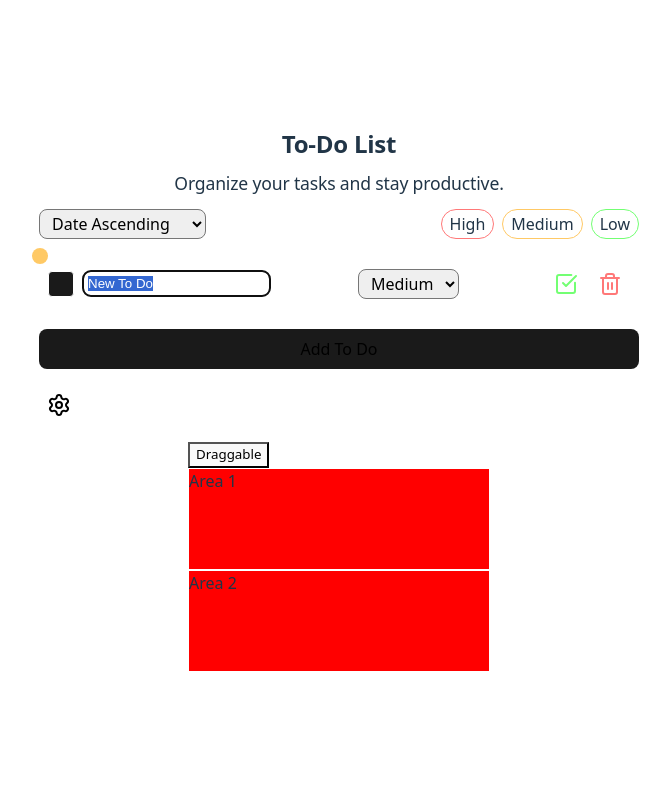
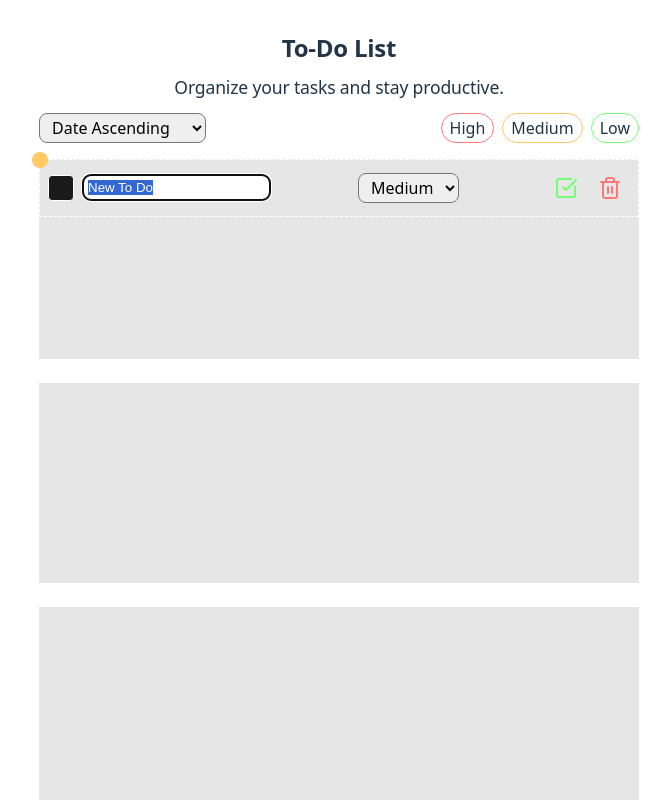
Before and after one commit to Alex761944/react-to-do-app, a React (Vite) app: page / in a window 1280 px wide. Both pictures are taken after a click on the button "Add To Do". Shown: the top 800 px of the page, without its empty margins (301-971 px from the left). Built offline with nearby package versions, Linux system fonts and the light colour scheme.

Commit message:
Broken state

```diff
--- a/src/App.jsx
+++ b/src/App.jsx
@@ -81,6 +81,7 @@ function App() {
         isInEditMode: true,
         createdAt: new Date(),
         priority: "medium",
+        column: "backlog",
       },
     ]);
   }
@@ -160,12 +161,23 @@ function App() {
   }
 
   function handleDragEnd(event) {
-    console.log(event);
     if (!event.over) {
       setDroppedOver(null);
     } else {
       setDroppedOver(event.over.id);
     }
+  }
+
+  function handleToDoDragEnd(event) {
+    if (!event.over) return;
+
+    setToDos((prevToDos) => {
+      prevToDos.map((toDo) =>
+        toDo.createdAt === event.active.id
+          ? { ...toDo, column: event.over.id }
+          : toDo
+      );
+    });
   }
 
   return (
@@ -211,6 +223,9 @@ function App() {
         </ToDoListHeader>
 
         <ToDoList>
+          <DndContext>
+            <Droppable id="backlog">
+              <div className="Column">
                 {toDos
                   .filter(
                     (todo) =>
@@ -219,7 +234,8 @@ function App() {
                   )
                   .sort(sortFunction)
                   .map((toDo) => (
-              <li key={toDo.createdAt}>
+                    <Draggable key={toDo.createdAt} id={toDo.createdAt}>
+                      <li>
                         <ToDo
                           text={toDo.text}
                           priority={toDo.priority}
@@ -239,7 +255,19 @@ function App() {
                           }
                         />
                       </li>
+                    </Draggable>
                   ))}
+              </div>
+            </Droppable>
+
+            <Droppable id="in-progress">
+              <div className="Column"></div>
+            </Droppable>
+
+            <Droppable id="done">
+              <div className="Column"></div>
+            </Droppable>
+          </DndContext>
         </ToDoList>
 
         <Button onClick={addToDo}>Add To Do</Button>
--- a/src/components/Draggable/Draggable.jsx
+++ b/src/components/Draggable/Draggable.jsx
@@ -1,9 +1,9 @@
 import "./Draggable.css";
 import { useDraggable } from "@dnd-kit/core";
 
-export function Draggable(props) {
+export function Draggable({ id, children }) {
   const { attributes, listeners, setNodeRef, transform } = useDraggable({
-    id: "draggable",
+    id: id,
   });
   const style = transform
     ? {
@@ -12,8 +12,8 @@ export function Draggable(props) {
     : undefined;
 
   return (
-    <button ref={setNodeRef} style={style} {...listeners} {...attributes}>
-      {props.children}
-    </button>
+    <div ref={setNodeRef} style={style} {...listeners} {...attributes}>
+      {children}
+    </div>
   );
 }
--- a/src/index.css
+++ b/src/index.css
@@ -125,3 +125,11 @@ del {
   background-color: red;
   border: 1px solid white;
 }
+
+.Column {
+  display: flex;
+  flex-direction: column;
+  gap: var(--size-l);
+  min-height: 200px;
+  background-color: rgb(128, 128, 128, 0.2);
+}
```
Lines whose indentation alone changed are shown as unchanged.
